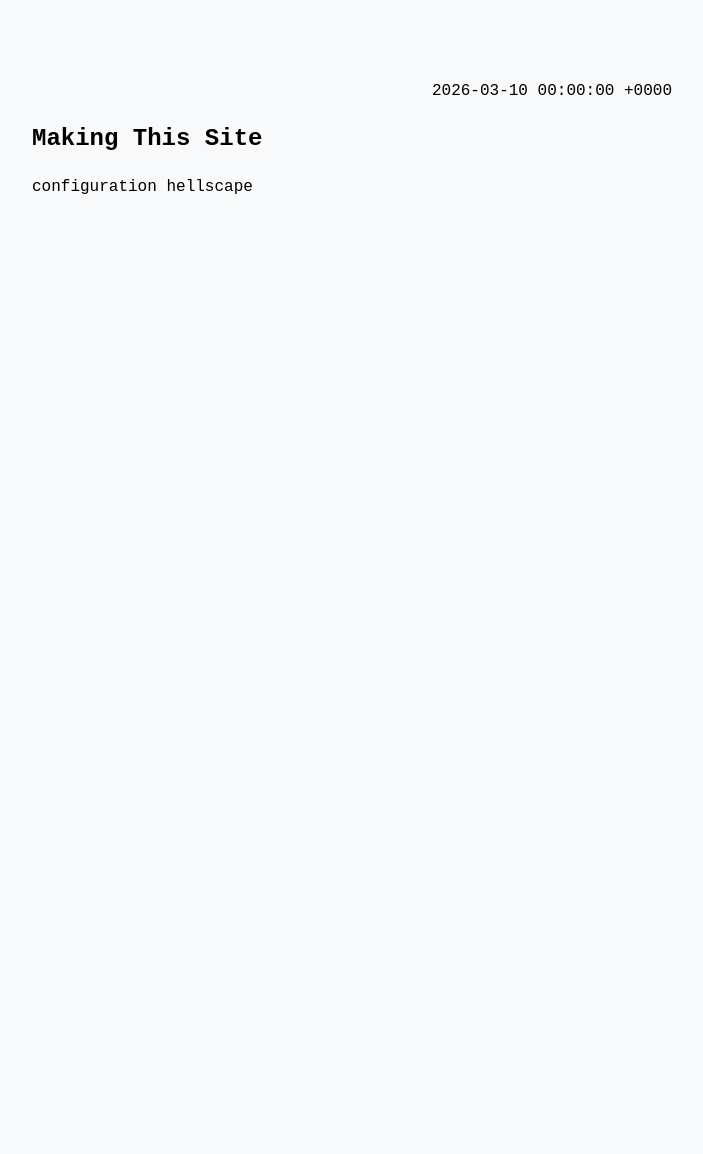
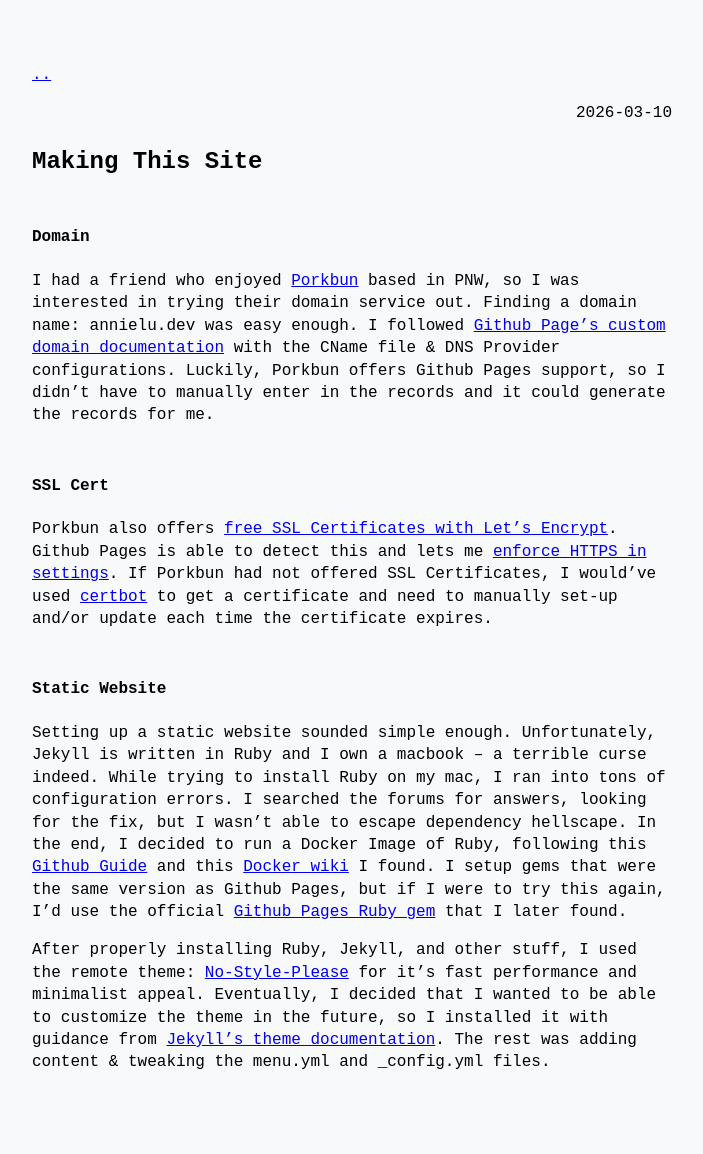
Before and after one commit to annie1u/personal-site, a Jekyll site: the page built from _posts/2026-03-10-making-this-site.md, in a window 1280 px wide. Shown: the whole page, without its empty margins (288-991 px from the left). Built offline with Jekyll 4.4.1, drawn with Linux system fonts in a browser that asks for light colours; before the commit the page ends 900 px from its top, so only the background shows below that.

Commit message:
Categorize and add posts

```diff
--- a/_config.yml
+++ b/_config.yml
@@ -47,3 +47,10 @@ disable_disk_cache: true
 #   - vendor/cache/
 #   - vendor/gems/
 #   - vendor/ruby/
+
+theme_config:
+  appearance: "auto" # can be "light", "dark" or "auto"
+  back_home_text: ".." # customize text for homepage link in post layout
+  date_format: "%Y-%m-%d" # customize how date is formatted
+  show_description: false # show blog description in home page
+  lowercase_titles: true # show titles in lowercase in lists
--- a/_posts/2026-03-10-making-this-site.md
+++ b/_posts/2026-03-10-making-this-site.md
@@ -1,4 +1,14 @@
 ---
 layout: post
+category: note
 ---
-configuration hellscape
+#### Domain
+I had a friend who enjoyed [Porkbun](porkbun.com) based in PNW, so I was interested in trying their domain service out. Finding a domain name: annielu.dev was easy enough. I followed [Github Page's custom domain documentation](https://docs.github.com/en/pages/configuring-a-custom-domain-for-your-github-pages-site) with the CName file & DNS Provider configurations. Luckily, Porkbun offers Github Pages support, so I didn't have to manually enter in the records and it could generate the records for me.
+
+#### SSL Cert
+Porkbun also offers [free SSL Certificates with Let's Encrypt](https://porkbun.com/products/ssl). Github Pages is able to detect this and lets me [enforce HTTPS in settings](https://docs.github.com/en/pages/getting-started-with-github-pages/securing-your-github-pages-site-with-https). If Porkbun had not offered SSL Certificates, I would've used [certbot](https://certbot.eff.org/) to get a certificate and need to manually set-up and/or update each time the certificate expires.
+
+#### Static Website
+Setting up a static website sounded simple enough. Unfortunately, Jekyll is written in Ruby and I own a macbook -- a terrible curse indeed. While trying to install Ruby on my mac, I ran into tons of configuration errors. I searched the forums for answers, looking for the fix, but I wasn't able to escape dependency hellscape. In the end, I  decided to run a Docker Image of Ruby, following this [Github Guide](https://github.com/BillRaymond/my-jekyll-docker-website) and this [Docker wiki](https://docs.docker.com/get-started/docker-concepts/the-basics/what-is-an-image/) I found. I setup gems that were the same version as Github Pages, but if I were to try this again, I'd use the official [Github Pages Ruby gem](https://github.com/github/pages-gem ) that I later found.
+
+After properly installing Ruby, Jekyll, and other stuff, I used the remote theme: [No-Style-Please](https://github.com/riggraz/no-style-please) for it's fast performance and minimalist appeal. Eventually, I decided that I wanted to be able to customize the theme in the future, so I installed it with guidance from [Jekyll's theme documentation](https://jekyllrb.com/docs/themes/#converting-gem-based-themes-to-regular-themes). The rest was adding content & tweaking the menu.yml and _config.yml files.
```
Also changed, not shown: _data/menu.yml (+8 -7 lines), _posts/2026-03-15-pic-of-annie.md (added, +7 -0 lines), _posts/2026-03-15-stats.md (added, +9 -0 lines), _screenshots/featured-image.png (deleted), _screenshots/lighthouse-report.png (deleted), _screenshots/page-speed-insights-report.png (deleted), assets/dithered_annie.png (added), index.md (line endings or trailing spaces).
